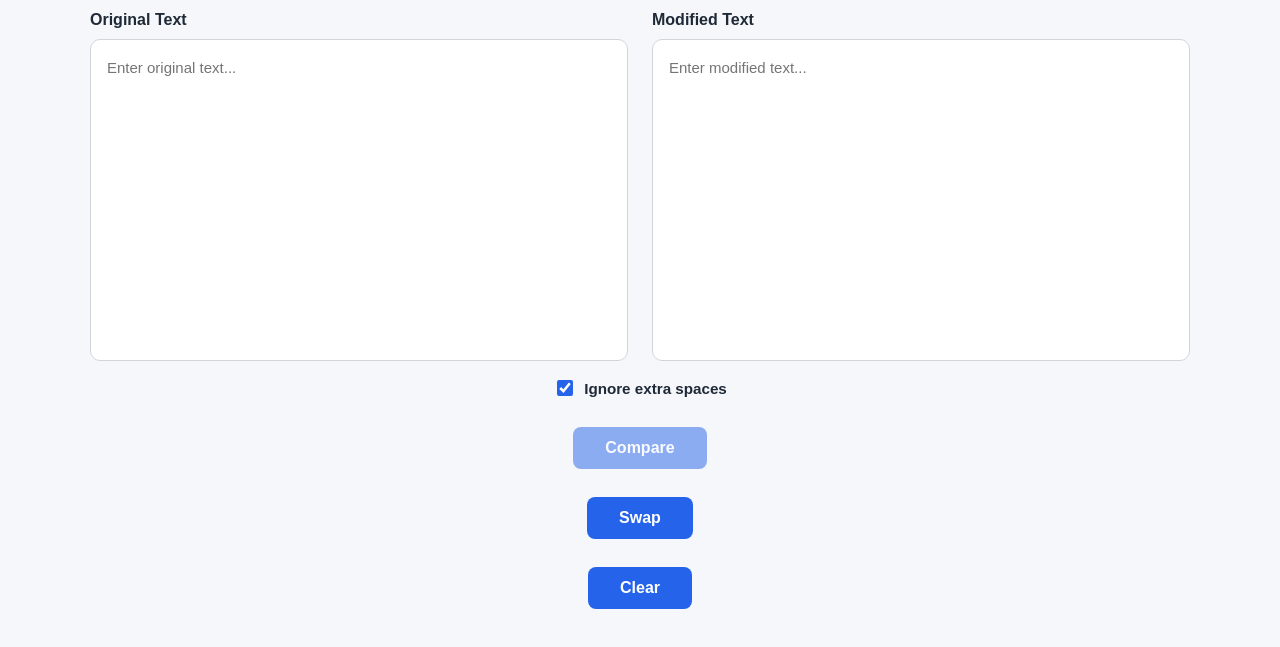
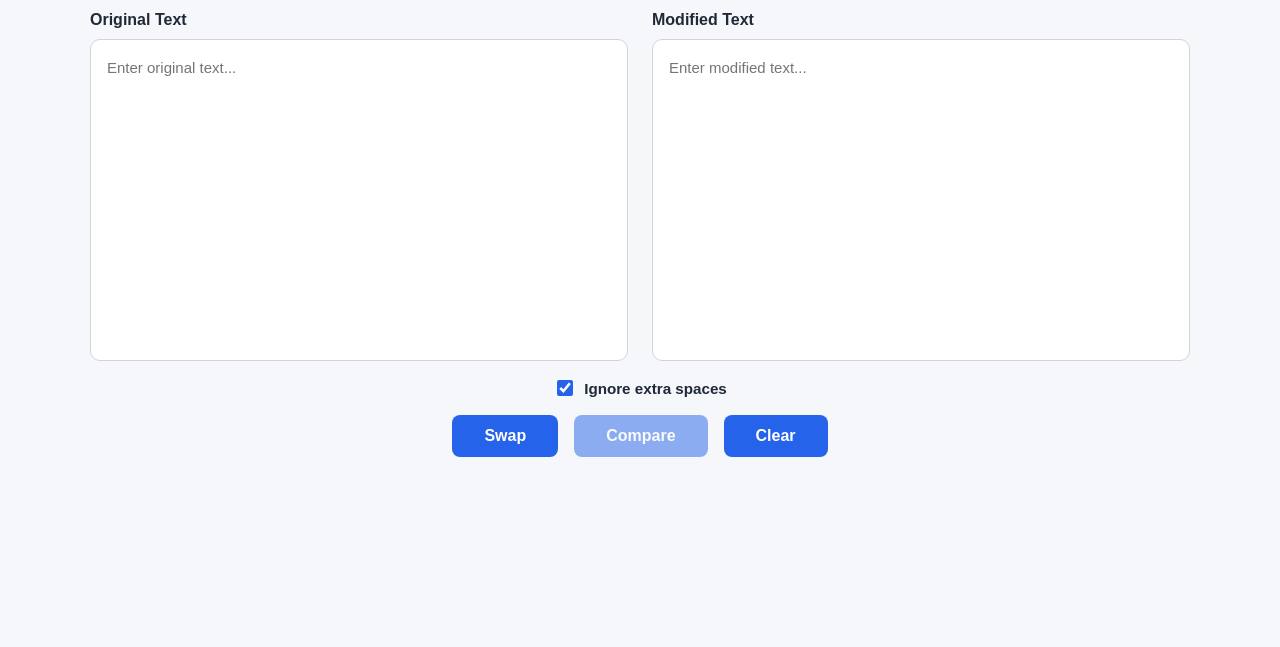
Before and after one commit to Akranium/Text_Comparator, a plain HTML site: page static/index.html in a window 1280 px wide. Shown: the part 119-766 px from the top of the page. Drawn offline with Linux system fonts and the light colour scheme.

Commit message:
Buttons stack horizontally

```diff
--- a/static/index.html
+++ b/static/index.html
@@ -46,9 +46,11 @@
         </label>
 
         <!-- Buttons -->
-        <button id="compare-button" type="button">Compare</button>
-        <button id="swap-button" type="button">Swap</button>
-        <button id="clear-button" type="button">Clear</button>
+        <div class="button-group">
+            <button id="swap-button" type="button">Swap</button>
+            <button id="compare-button" type="button">Compare</button>
+            <button id="clear-button" type="button">Clear</button>
+        </div>
 
         <section id="results" class="results" hidden>
 
--- a/static/style.css
+++ b/static/style.css
@@ -63,12 +63,11 @@ textarea:focus {
 }
 
 /* =====================================================
-   3. COMPARE BUTTON
+   3. BUTTONS
 ===================================================== */
 
 button {
     display: block;
-    margin: 28px auto 0;
     padding: 12px 32px;
     border: none;
     border-radius: 8px;
@@ -87,6 +86,12 @@ button:hover {
 button:disabled {
     opacity: 0.5;
     cursor: not-allowed;
+}
+
+.button-group {
+    display: flex;
+    gap: 16px;
+    justify-content: center;
 }
 
 /* =====================================================
```
